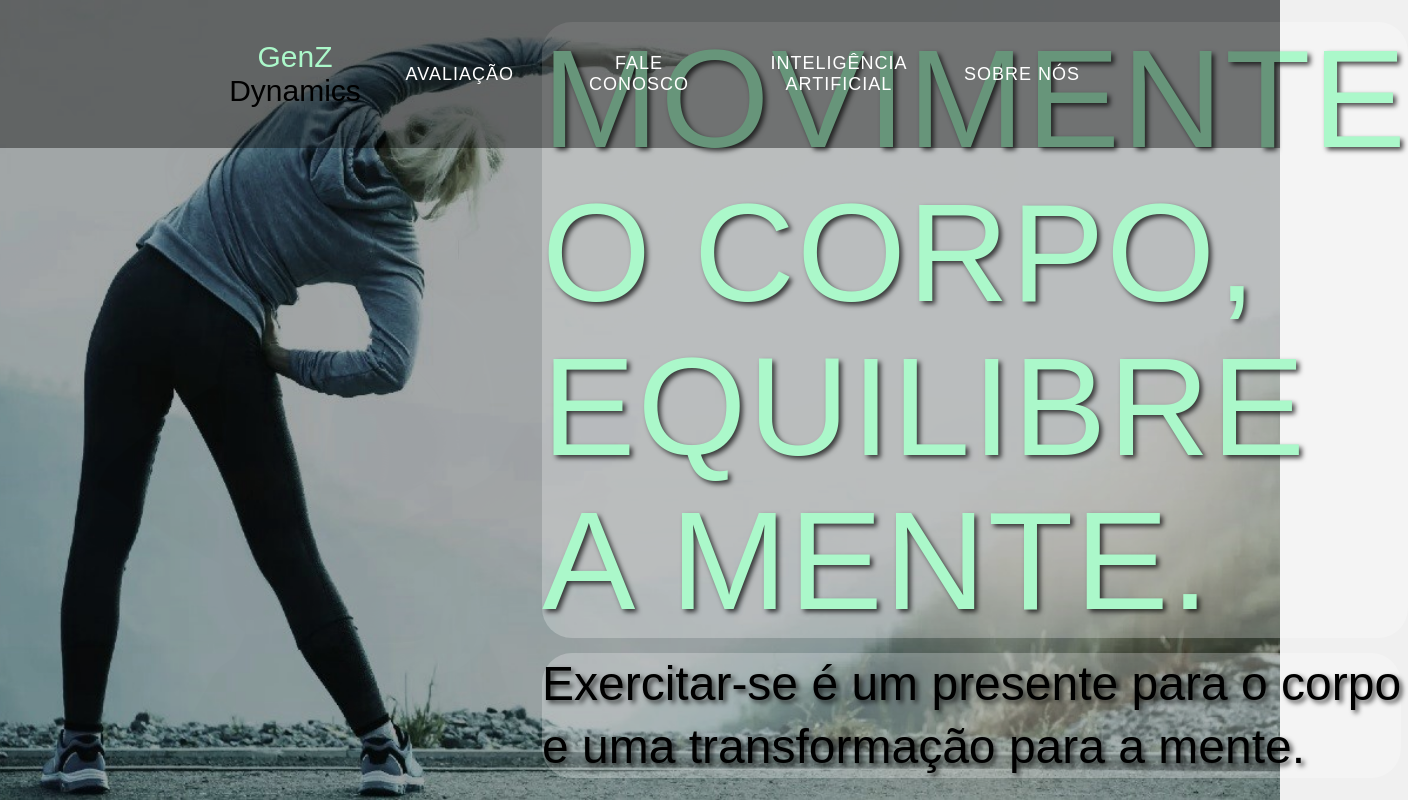
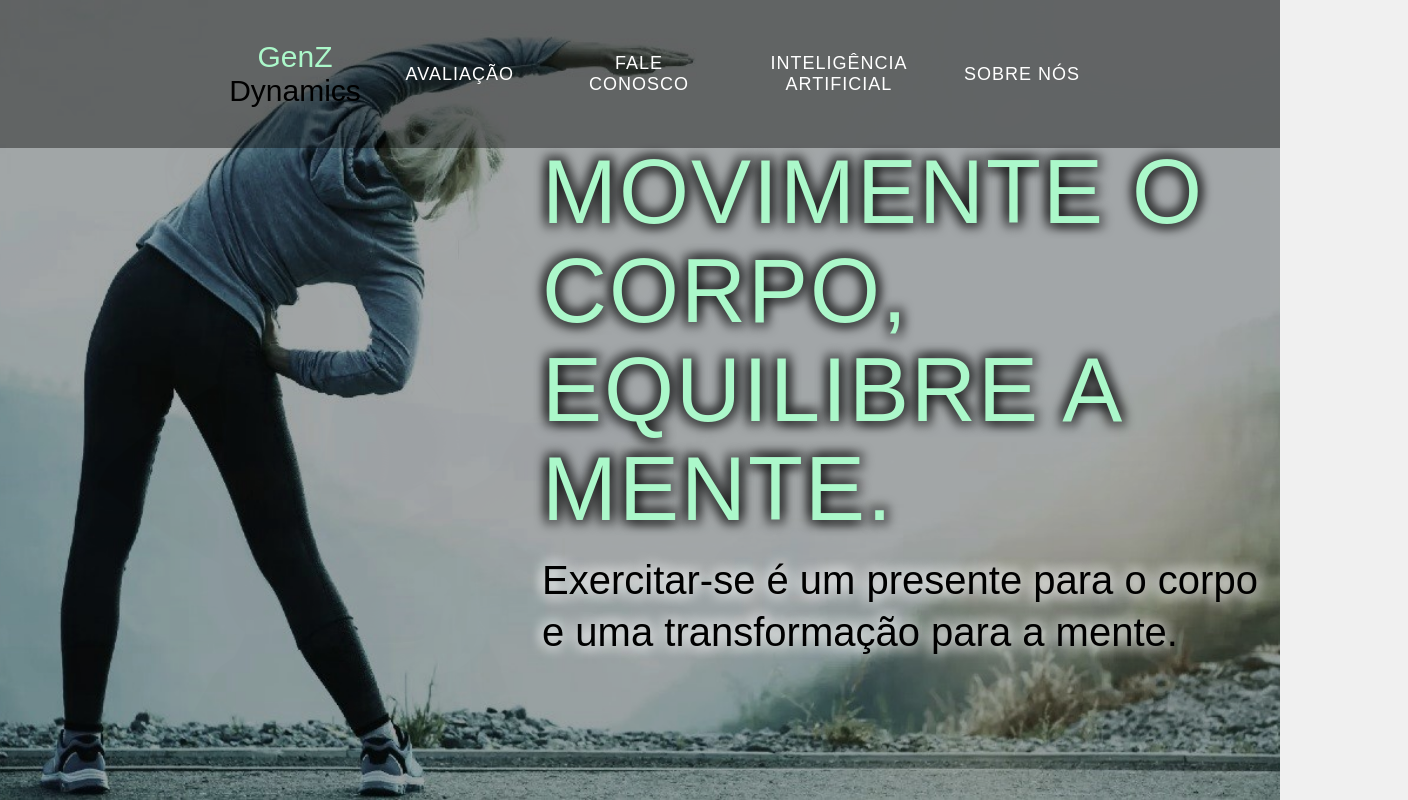
Before and after one commit to JoaoPilger/PI-2024---Grupo-5, a plain HTML site: page secoes/hero/hero.html in a window 1280 px wide. Shown: the whole page, 1408 px wide, since content can reach past the window. Drawn offline with Linux system fonts and the light colour scheme; a web font is replaced by a local one.

Commit message:
Conserto borda no testo para contraste

```diff
--- a/secoes/hero/hero.css
+++ b/secoes/hero/hero.css
@@ -116,20 +116,28 @@ header > div {
 }
 
 .hero-content .pt {
-  font-size: 140px;
+  font-size: 90px;
   margin-bottom: 5px;
   letter-spacing: 2px;
   line-height: 1.1;
   color: var(--verde);
+  text-shadow:
+  5px 5px 10px rgba(0, 0, 0, 0.5),
+  -5px -5px 10px rgba(0, 0, 0, 0.5),
+  5px -5px 10px rgba(0, 0, 0, 0.5),
+  -5px 5px 10px rgba(0, 0, 0, 0.5);
 }
 
 .hero-content p {
-  font-size: 48px;
+  font-size: 40px;
   font-weight: 400;
   color: black;
   margin-top: 0;
-  background-color: rgba(255, 255, 255, 0.25);
-  border-radius: 30px;
+  text-shadow:
+  5px 5px 10px rgba(255, 255, 255, 0.5),
+  -5px -5px 10px rgba(255, 255, 255, 0.5),
+  5px -5px 10px rgba(255, 255, 255, 0.5),
+  -5px 5px 10px rgba(255, 255, 255, 0.5);
 }
 
 main {
```
